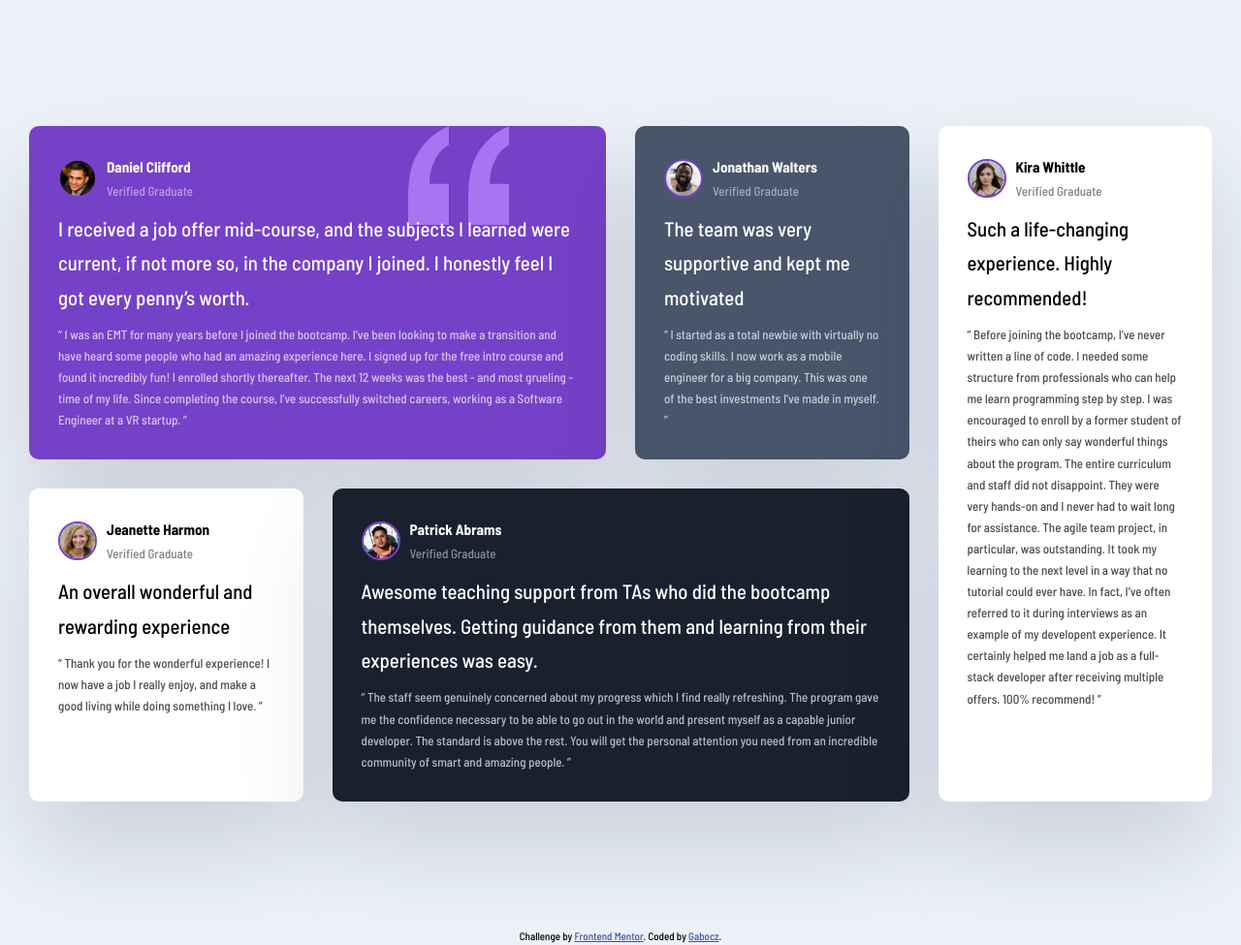
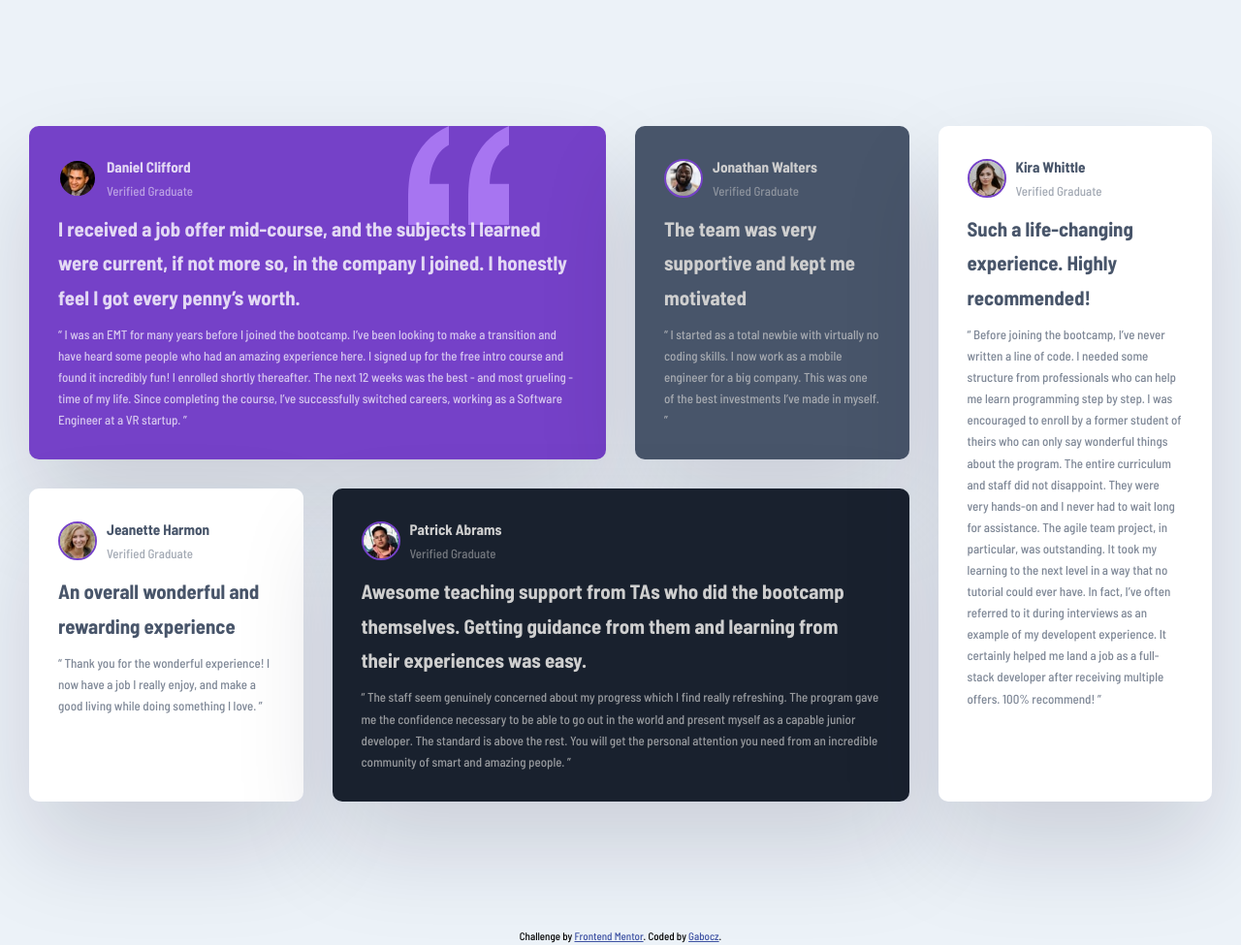
Before and after one commit to Gabocz/Testimonials_Grid_Section, a plain HTML site: page index.html in a window 1280 px wide. Shown: the whole page at 97% size. Drawn offline with Linux system fonts and the light colour scheme.

Commit message:
Adjusted Colors and Fonts

```diff
--- a/styles.css
+++ b/styles.css
@@ -51,7 +51,7 @@ body {
 
 .card__lead {
   font-size: 1.3rem;
-  font-weight: 500;
+  font-weight: 600;
   margin-bottom: 10px;
 }
 
@@ -70,18 +70,30 @@ body {
   background-position: top 0px right 100px;
 }
 
+.card__card__purple h3 {
+  opacity: 80%;
+}
+
+.card__card__purple .card__lead {
+  opacity: 80%;
+}
+
 .card__gray__blue {
   background-color: var(--grayBlue);
-  color: #fff;
+  color: var(--lightGray);
 }
 
 .card__black__blue {
   background-color: var(--blackBlue);
-  color: #fff;
+  color: var(--lightGray);
 }
 
 .card:nth-of-type(1) {
   grid-column: 1 / 3;
+}
+
+.card:nth-of-type(3) {
+  color: var(--grayBlue);
 }
 
 .card:nth-of-type(4) {
@@ -90,6 +102,7 @@ body {
 }
 
 .card:nth-of-type(5) {
+  color: var(--grayBlue);
   grid-column: 4;
   grid-row: 1 / 3;
 }
```
